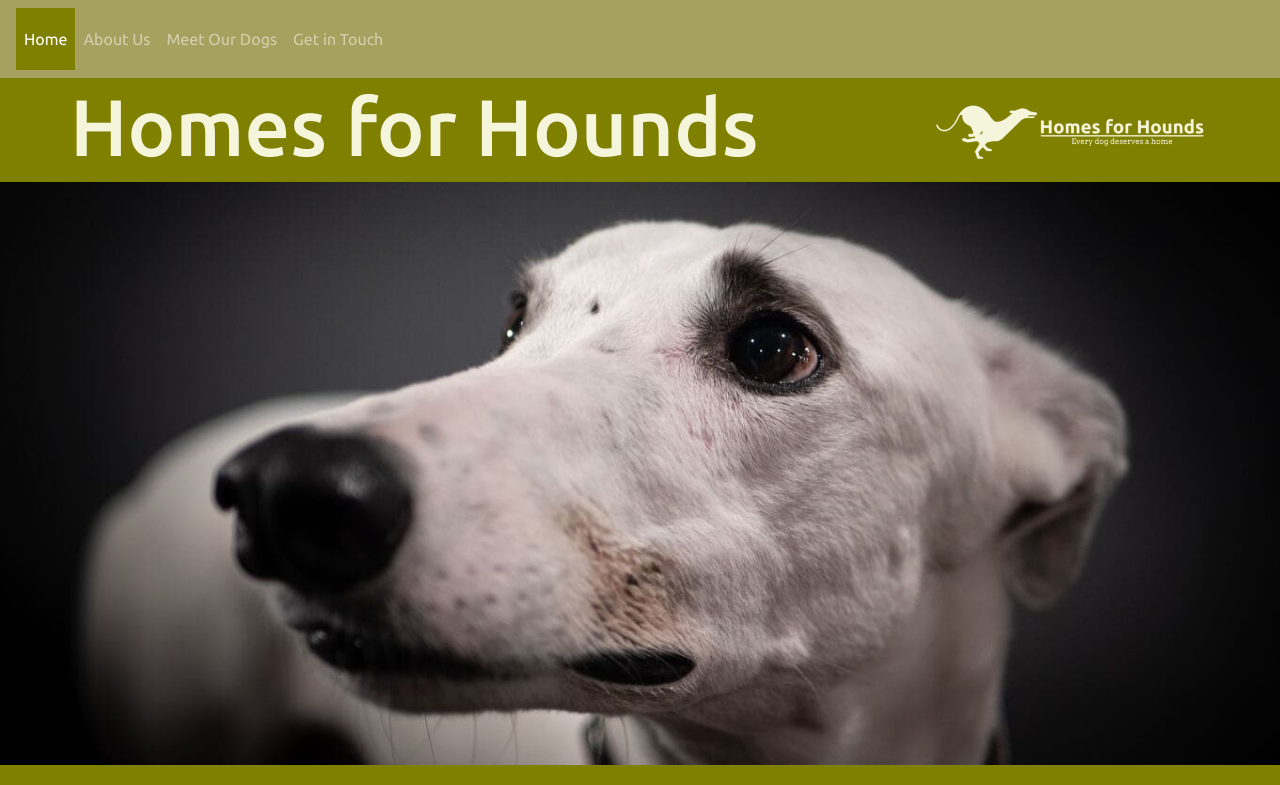
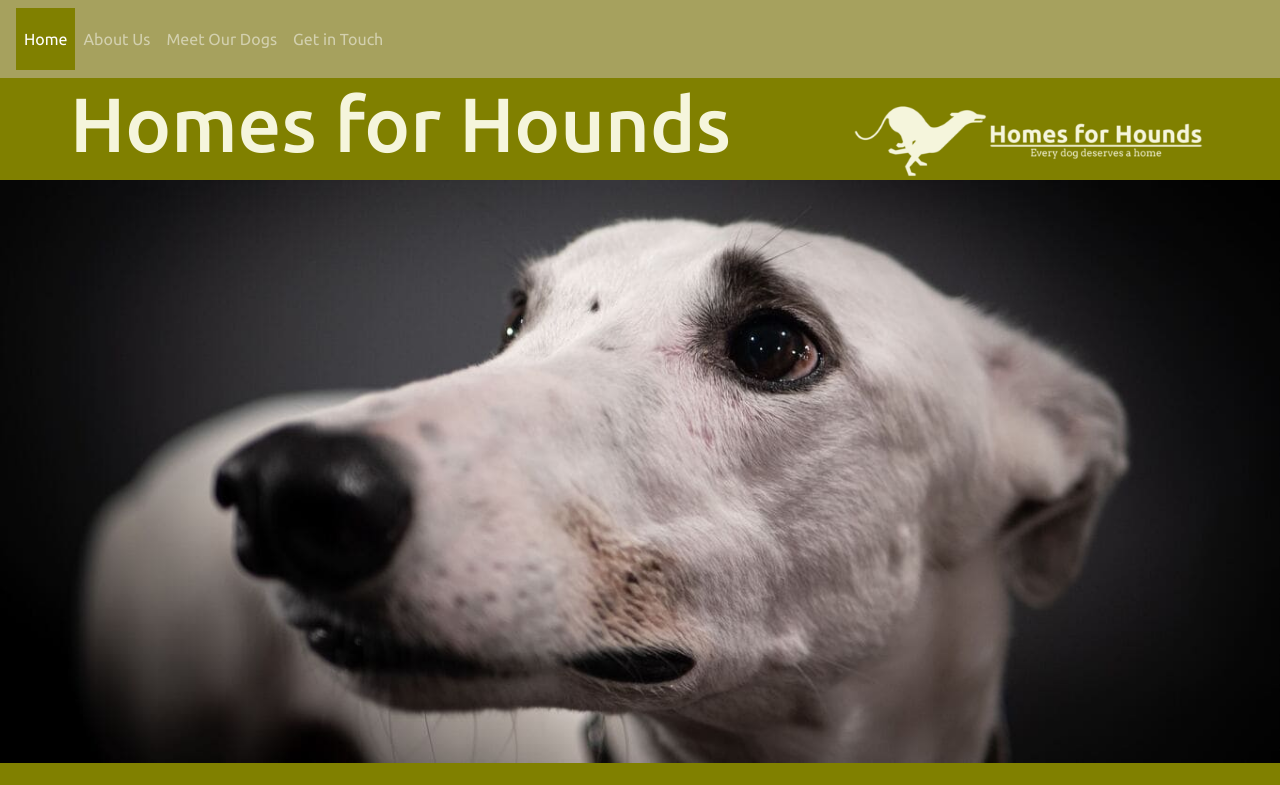
Before and after one commit to LHarveyDev/homes-for-hounds, a plain HTML site: page index.html in a window 1280 px wide. Shown: the top 785 px of the page. Drawn offline with nearby package versions, Linux system fonts and the light colour scheme.

```diff
--- a/assets/css/style.css
+++ b/assets/css/style.css
@@ -2,7 +2,6 @@
 @import url('https://fonts.googleapis.com/css2?family=Ubuntu:wght@400;500;700&display=swap');
 
 /* --Nav Bar--Code from https: //getbootstrap.com/docs/4.0/components/navbar/--*/
-
 .navbar {
     color: beige;
     background-color: #A6A15E;
@@ -32,17 +31,18 @@
     background-color: #C69F89;
 }
 
-/*Code derived from --https: //www.w3schools.com/howto/howto_js_active_element.asp--*/
-
+/*Code derived from--https: //www.w3schools.com/howto/howto_js_active_element.asp--*/
 .active {
     background-color: olive;
 }
 
+/*Code derived from--https: //www.freecodecamp.org/news/css-responsive-image-tutorial/#:~:text=To%20make%20an%20image%20responsive,than%20absolute%20ones%20like%20pixels--*/
 .logo {
     float: right;
     padding-top: 25px;
     margin-right: 70px;
     height: auto;
+    width: 30%;
 }
 
 /* ------------ Body -------------- */
@@ -55,7 +55,7 @@ body {
 h1 {
     font-family: 'Ubuntu', 'sans-serif';
     color: beige;
-    font-size: 5rem;
+    font-size: 6vw;
     margin-left: 70px;
 }
 
@@ -112,7 +112,6 @@ a:hover {
 }
 
 /*--Code derived from https: //stackoverflow.com/questions/34140793/bootstrap-4-responsive-cards-in-card-columns--*/
-
 .card-columns {
     background-color: olive;
     margin: 1%;
@@ -233,6 +232,7 @@ input[type=submit]:hover {
 }
 
 /* -- Responsive layout - when the screen is less than 600px wide, make the two columns stack on top of each other instead of next to each other -- */
+
 @media screen and (max-width: 600px) {
 
     input[type=submit] {
--- a/index.html
+++ b/index.html
@@ -48,7 +48,8 @@
 
     <div>
         <h1>Homes for Hounds<img class="logo" src="assets/images/logo3cropresize.png" alt="Homes for Hounds logo"
-                width="280" height="80"></h1>
+                width="280" height="80">
+            <h1>
     </div>
 
     <!--Hero image-->
```
Also changed, not shown: form.html (+1 -1 lines), 1 other file.
